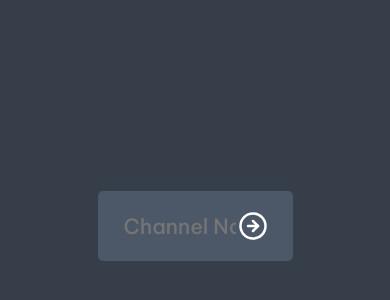
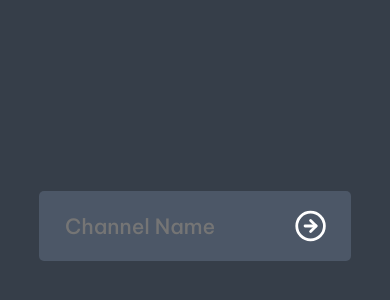
Before and after one commit to owenpete/streamvote, a Next.js app: page / in a window 390 px wide. Shown: the part 196-496 px from the top of the page. Built offline with nearby package versions, Linux system fonts and the light colour scheme.

Commit message:
fix text box width on mobile

```diff
--- a/styles/index.scss
+++ b/styles/index.scss
@@ -4,7 +4,7 @@
   justify-content: center;
   height: 100%;
   width: 100%;
-  padding: 0 25%;
+  padding: 0 10%;
 }
 
 .index__input{
@@ -17,6 +17,7 @@
   background-color: hsl(215, 15%, 35%);
   border-radius: 5px;
   padding: 1rem 1.5rem;
+  max-width: 800px;
   .input__text-input{
     border: none;
     outline: none;
```
